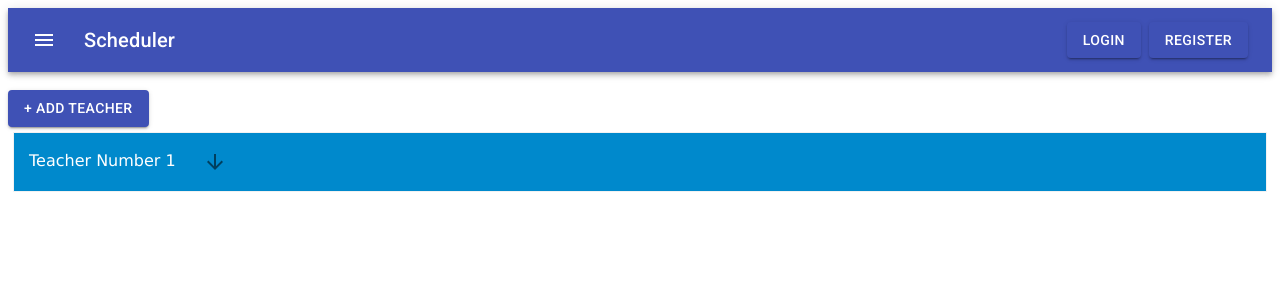
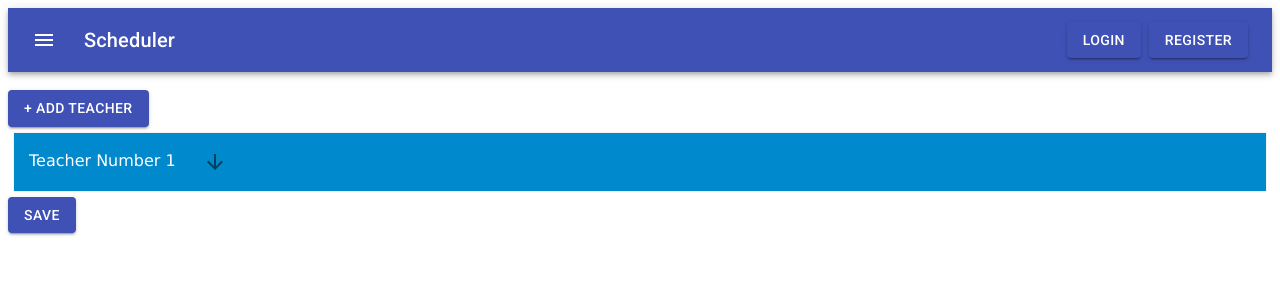
Before and after one commit to aryanmediratta/timetable, a React app in the folder client/: page /addTeacher in a window 1280 px wide. Both pictures are taken after a click on the button "+ ADD TEACHER". Shown: the top 300 px of the page. Built offline with nearby package versions, Linux system fonts and the light colour scheme.

Commit message:
Post Save Call Added

```diff
--- a/client/src/components/pages/Teachers.js
+++ b/client/src/components/pages/Teachers.js
@@ -5,6 +5,8 @@ import Dropdown from '../partials/Dropdown';
 import CollapsibleSections from '../partials/CollapsibleSections';
 
 import CloseIcon from '@material-ui/icons/Close';
+
+import { post } from '../utils'
 
 require('../../styles/Login.css');
 
@@ -21,11 +23,26 @@ class Teachers extends React.Component {
         super(props)
         this.state = {
             teachersList: [],
+            postResponse: 'LOLOLOL',
         }
     }
 
     submitHandler = e => {
         e.preventDefault();
+    }
+
+    saveCall = () => {
+        const data = {
+            lol: this.state.postResponse
+        }
+        post('/api/save', data)
+        .then(res => res.json())
+        .then((res)  => {
+            console.log(this.state.postResponse)
+            this.setState({
+                postResponse: res.message,
+            }), ()=> console.log(this.state.response);
+        });
     }
 
 
@@ -147,6 +164,19 @@ class Teachers extends React.Component {
                             }
                         </div>
                     </div>
+                    <div>
+                        {this.state.teachersList.length > 0 &&
+                        <Button
+                            classes="login-button"
+                            color="primary"
+                            variant="contained"
+                            type="submit"
+                            onClick={this.saveCall}
+                        >
+                        Save
+                        </Button>
+                        }
+                    </div>
                 </form>
             </div>
         );
```
Also changed, not shown: 1 other file (tests, documents, lock files or other folders).
